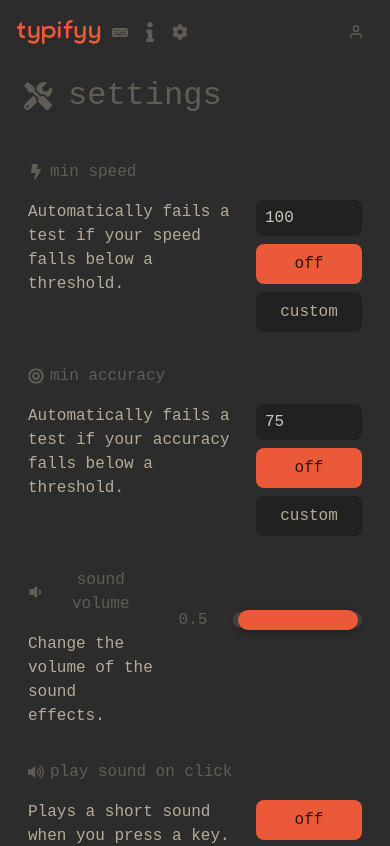
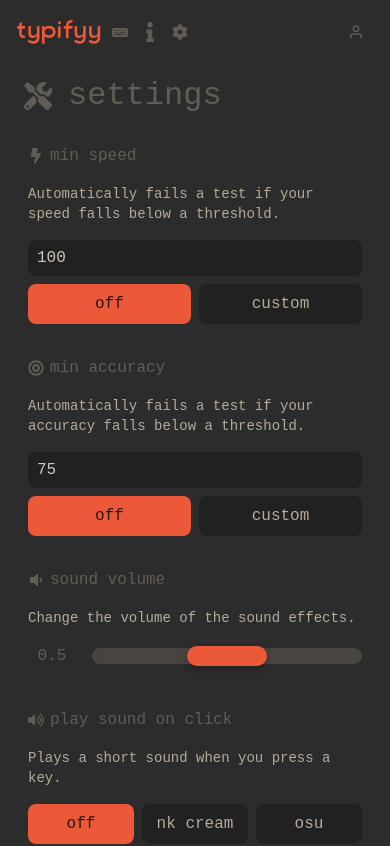
Before and after one commit to shivraj-roy/typifyy, a React (Vite) app: page /settings in a window 390 px wide. Shown: the top 846 px of the page. Built offline with nearby package versions, Linux system fonts and the light colour scheme; no server answers.

Commit message:
impr: made settings page responsive...

```diff
--- a/src/components/Header.tsx
+++ b/src/components/Header.tsx
@@ -161,7 +161,7 @@ const Header = () => {
                            className="relative items-center p-2 grid gap-[0.33em] grid-flow-col text-fade-100 hover:text-glow-100 transition-colors cursor-pointer "
                         >
                            <FaUserCircle size={20} />
-                           <div className="text text-sm self-center">
+                           <div className="text text-sm self-center hidden md:block">
                               {user?.displayName ||
                                  user?.email?.split("@")[0] ||
                                  "User"}
--- a/src/components/SubSetting.tsx
+++ b/src/components/SubSetting.tsx
@@ -52,12 +52,15 @@ const SubSetting = ({
    inputName = "setting",
 }: SubSettingProps) => {
    return (
-      <div className="section grid grid-cols-[2fr_1fr] grid-rows-[auto_1fr] gap-4">
-         <div className="groupTitle text-[1rem] text-fade-100 flex items-center gap-1.5">
+      <div className="section grid grid-cols-1 lg:grid-cols-[2fr_1fr] lg:grid-rows-[auto_1fr] gap-4">
+         <div className="groupTitle text-base md:text-[1rem] text-fade-100 flex items-center gap-1.5">
             {icon}
             <span>{title}</span>
          </div>
-         <div className="inputs grid grid-rows-[auto_1fr] gap-2 row-span-2 mt-10">
+         <div className="text text-start text-sm md:text-base lg:order-3">
+            {description}
+         </div>
+         <div className="inputs grid grid-rows-[auto_1fr] gap-2 lg:row-span-2 lg:mt-10 lg:order-2">
             {showInput && (
                <div className="inputAndBtn">
                   <InputAndIndicator
@@ -119,7 +122,6 @@ const SubSetting = ({
                ))}
             </div>
          </div>
-         <div className="text text-start">{description}</div>
       </div>
    );
 };
--- a/src/index.css
+++ b/src/index.css
@@ -133,7 +133,7 @@
    .volumeSlider::-webkit-slider-thumb {
       -webkit-appearance: none;
       appearance: none;
-      width: 120px;
+      width: 80px;
       height: 20px;
       border-radius: 20px;
       background: var(--color-active);
@@ -142,12 +142,18 @@
       box-shadow: 0 2px 8px rgba(0, 0, 0, 0.3);
    }
 
+   @media (min-width: 1024px) {
+      .volumeSlider::-webkit-slider-thumb {
+         width: 100px;
+      }
+   }
+
    .volumeSlider::-webkit-slider-thumb:hover {
       background: var(--color-glow-100);
    }
 
    .volumeSlider::-moz-range-thumb {
-      width: 120px;
+      width: 80px;
       height: 20px;
       border-radius: 20px;
       background: var(--color-active);
@@ -155,6 +161,12 @@
       border: none;
       transition: all 0.2s ease;
       box-shadow: 0 2px 8px rgba(0, 0, 0, 0.3);
+   }
+
+   @media (min-width: 1024px) {
+      .volumeSlider::-moz-range-thumb {
+         width: 100px;
+      }
    }
 
    .volumeSlider::-moz-range-thumb:hover {
--- a/src/pages/Settings.tsx
+++ b/src/pages/Settings.tsx
@@ -151,7 +151,7 @@ const Settings = () => {
    return (
       <>
          {/* <div>Settings</div> */}
-         <div className="pageSettings flex flex-col gap-8">
+         <div className="pageSettings flex flex-col gap-4 md:gap-8">
             <button
                className="sectionDropdown text-[2rem] p-2 flex gap-4 items-center text-fade-100"
                id="group_settings"
```
